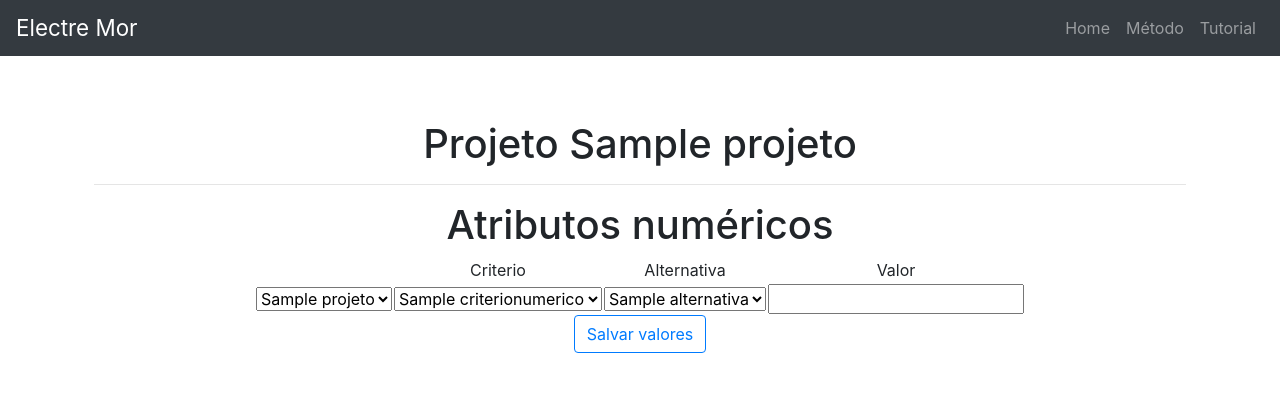
After one commit to im-alexandre/electre_mor, a Django app: page /alternativacriterio/1/ in a window 1280 px wide. The commit adds this page. Shown: the top 411 px of the page. Run offline with Django 3.2, Linux system fonts and the light colour scheme; tables that the repository leaves empty hold one stand-in row (values such as "Sample post"); some libraries are stand-ins or nearby versions.

Commit message:
Inclusão de atributos numéricos

```diff
--- a/core/forms.py
+++ b/core/forms.py
@@ -1,6 +1,5 @@
+from core.models import *
 from django import forms
-
-from core.models import *
 
 
 class NomeProjetoForm(forms.ModelForm):
@@ -35,6 +34,7 @@ class CriterioForm(forms.ModelForm):
         model = Criterio
         fields = ('nome', )
 
+
 class CriterioNumericoForm(forms.ModelForm):
     class Meta:
         model = CriterioNumerico
@@ -44,16 +44,28 @@ class CriterioNumericoForm(forms.ModelForm):
 class AlternativaCriterioForm(forms.ModelForm):
     class Meta:
         model = AlternativaCriterio
-        fields = ('alternativa', 'criterio', 'nota')
+        fields = ('projeto', 'alternativa', 'criterio', 'nota')
 
 
-class DecisorCriterioParametroForm(forms.ModelForm):
+class CriterioParametroForm(forms.ModelForm):
     """description"""
     class Meta:
-        model = DecisorCriterioParametro
+        model = CriterioParametro
         fields = 'projeto', 'criterio', 'p', 'q', 'v'
         widgets = {
             'projeto': forms.HiddenInput(),
             # 'decisor': forms.Select(attrs={'readonly': 'readonly'}),
             # 'criterio': forms.Select(attrs={'readonly': 'readonly'})
         }
+
+
+class CriterioNumericoParametroForm(forms.ModelForm):
+    """description"""
+    class Meta:
+        model = CriterioNumericoParametro
+        fields = 'projeto', 'criterio', 'p', 'q', 'v'
+        widgets = {
+            'projeto': forms.HiddenInput(),
+            # 'decisor': forms.Select(attrs={'readonly': 'readonly'}),
+            # 'criterio': forms.Select(attrs={'readonly': 'readonly'})
+        }
--- a/core/models.py
+++ b/core/models.py
@@ -38,6 +38,7 @@ class Criterio(models.Model):
 
 
 class CriterioNumerico(models.Model):
+
     escolhas = ((1, "lucro"), (2, "custo"))
     projeto = models.ForeignKey('Projeto', on_delete=models.CASCADE, null=True)
     nome = models.CharField(max_length=20)
@@ -77,7 +78,9 @@ class AvaliacaoAlternativas(models.Model):
 
 class AlternativaCriterio(models.Model):
     projeto = models.ForeignKey('Projeto', on_delete=models.CASCADE)
-    criterio = models.ForeignKey('Criterio', on_delete=models.CASCADE)
+    criterio = models.ForeignKey('CriterioNumerico',
+                                 on_delete=models.CASCADE,
+                                 related_name='criterio')
     alternativa = models.ForeignKey('Alternativa',
                                     on_delete=models.CASCADE,
                                     related_name='alternativa')
@@ -87,11 +90,21 @@ class AlternativaCriterio(models.Model):
     objects = DataFrameManager()
 
 
-class DecisorCriterioParametro(models.Model):
+class CriterioParametro(models.Model):
     projeto = models.ForeignKey('Projeto', on_delete=models.CASCADE)
     criterio = models.ForeignKey('Criterio', on_delete=models.CASCADE)
-    p = models.FloatField(null=True)
-    q = models.FloatField(null=True)
-    v = models.FloatField(null=True)
+    p = models.FloatField()
+    q = models.FloatField()
+    v = models.FloatField()
 
     objects = DataFrameManager()
+
+
+class CriterioNumericoParametro(models.Model):
+    projeto = models.ForeignKey('Projeto', on_delete=models.CASCADE)
+    criterio = models.ForeignKey('CriterioNumerico', on_delete=models.CASCADE)
+    p = models.FloatField()
+    q = models.FloatField()
+    v = models.FloatField()
+
+    objects = DataFrameManager()
--- a/core/views.py
+++ b/core/views.py
@@ -10,12 +10,12 @@ from django.http import HttpResponse, HttpResponseRedirect
 from django.shortcuts import redirect, render, reverse
 
 from core.forms import (AlternativaCriterioForm, AlternativaForm, CriterioForm,
-                        CriterioNumericoForm, DecisorCriterioParametroForm,
-                        DecisorForm, NomeProjetoForm)
+                        CriterioNumericoForm, CriterioNumericoParametroForm,
+                        CriterioParametroForm, DecisorForm, NomeProjetoForm)
 from core.models import (Alternativa, AlternativaCriterio,
                          AvaliacaoAlternativas, AvaliacaoCriterios, Criterio,
-                         CriterioNumerico, Decisor, DecisorCriterioParametro,
-                         Projeto)
+                         CriterioNumerico, CriterioNumericoParametro,
+                         CriterioParametro, Decisor, Projeto)
 
 from .ElectreTri import ElectreTri
 from .method import MatrizProjeto
@@ -118,7 +118,7 @@ def cadastradecisores(request, projeto_id):
                     criterio_novo = criterio_form.save()
                     criterio_novo.projeto = projeto
                     criterio_novo.save()
-        return redirect('avaliarcriterios', projeto_id=projeto.id)
+        return redirect('alternativacriterio', projeto_id=projeto.id)
 
     else:
         decisor_form_set = decisoresformset(prefix='decform')
@@ -134,6 +134,39 @@ def cadastradecisores(request, projeto_id):
             'alternativa_form_set': alternativa_form_set,
             'criterio_numerico_form_set': criterio_numerico_form_set,
             'projeto_nome': projeto_nome,
+            'projeto_id': projeto_id
+        })
+
+
+def alternativacriterio(request, projeto_id):
+    projeto = Projeto.objects.get(id=projeto_id)
+    template_name = 'alternativacriterio.html'
+    alternativas = list(Alternativa.objects.filter(projeto=projeto))
+    criterios = list(CriterioNumerico.objects.filter(projeto=projeto))
+    combinacoes = list(product(alternativas, criterios))
+    formset = formset_factory(form=AlternativaCriterioForm, extra=0)
+    forms = formset(initial=[{
+        'projeto': projeto,
+        'criterio': criterio,
+        'alternativa': alternativa
+    } for (alternativa, criterio) in combinacoes])
+
+    if request.method == 'POST':
+        alternativa_criterio_formset = formset(request.POST)
+        if alternativa_criterio_formset.is_valid():
+            for altcritform in alternativa_criterio_formset:
+                if altcritform.is_valid():
+                    altcrit = altcritform.save()
+                    altcrit.projeto = projeto
+                    altcrit.save()
+        return redirect('avaliarcriterios', projeto_id=projeto.id)
+
+    else:
+        alternativa_criterio_formset = formset()
+
+        return render(request, template_name, {
+            'forms': forms,
+            'projeto_nome': projeto.nome,
             'projeto_id': projeto_id
         })
 
@@ -200,6 +233,9 @@ def parametroCriterio(request, projeto_id):
     '''
     View para avaliar as alternativas cadastradas.
     '''
+    # TODO: criterio formulários para critério numérico x parametro
+    # formsets diferentes para quali e numerico e concatenar um abaixo do outro
+    # tanto os formularios quanto os resultados (view resultado)
     template_name = 'parametro_criterio.html'
     projeto = Projeto.objects.get(id=projeto_id)
     decisores = Decisor.objects.filter(projeto=projeto_id)
@@ -297,6 +333,8 @@ def resultado(request, projeto_id):
     pesos = matriz.pesos_criterios
     pesos.sort_values(by='peso', ascending=False, inplace=True)
     pesos = pesos.to_html(index=False)
+    valores = AlternativaCriterio.filter(projeto=projeto)
+    valores = valores.to_dataframe().to_html()
 
     if alternativas:
         df_alternativas = matriz.avaliacoes['alternativas'].to_html()
@@ -335,6 +373,7 @@ def resultado(request, projeto_id):
             'projeto': projeto,
             'pesos': pesos,
             'pontuacao_alternativas': pontuacao_alternativas,
+            'valores': valores,
             'df_alternativas': df_alternativas,
             'df_criterios': df_criterios,
         })
--- a/electre_mor_project/urls.py
+++ b/electre_mor_project/urls.py
@@ -13,10 +13,9 @@ Including another URLconf
     1. Import the include() function: from django.urls import include, path
     2. Add a URL to urlpatterns:  path('blog/', include('blog.urls'))
 """
+from core import views
 from django.contrib import admin
 from django.urls import path
-
-from core import views
 
 urlpatterns = [
     path('admin/', admin.site.urls),
@@ -40,4 +39,7 @@ urlpatterns = [
     path('parametrocriterio/<projeto_id>/',
          views.parametroCriterio,
          name='parametrocriterio'),
+    path('alternativacriterio/<projeto_id>/',
+         views.alternativacriterio,
+         name='alternativacriterio'),
 ]
--- /dev/null
+++ b/templates/alternativacriterio.html
@@ -0,0 +1,36 @@
+{% extends "base.html" %}
+{% block container %}
+
+<h1>Projeto {{projeto_nome}}</h1>
+<hr>
+
+<div class="d-flex justify-content-center">
+    <form id="MyForm" method="post">
+         {% csrf_token %}
+        <h1>Atributos numéricos</h1>
+        <table id="alternativacriterio">
+            <tbody>
+                {% for form in forms %}
+                <tr>
+
+                   <td class="ml-8"></td>
+                   <td class="ml-8">{{ form.criterio.label }}</td>
+                   <td class="ml-8">{{ form.alternativa.label }}</td>
+                   <td class="ml-8">Valor</td>
+                </tr>
+                <tr>
+                   <td class="ml-8">{{ form.projeto }}</td>
+                   <td class="ml-8">{{ form.criterio }}</td>
+                   <td class="ml-8">{{ form.alternativa }}</td>
+                   <td class="ml-8">{{ form.nota }}</td>
+                </tr>
+                {% endfor %}
+            </tbody>
+        </table>
+        {{ forms.management_form }}
+
+        <input type="submit" class="btn btn-outline-primary" value="Salvar valores">
+    </form>
+</div>
+
+{% endblock %}
```
Also changed, not shown: core/method.py (+4 -3 lines), templates/resultado.html (+12 -35 lines), core/migrations/0001_initial.py.
